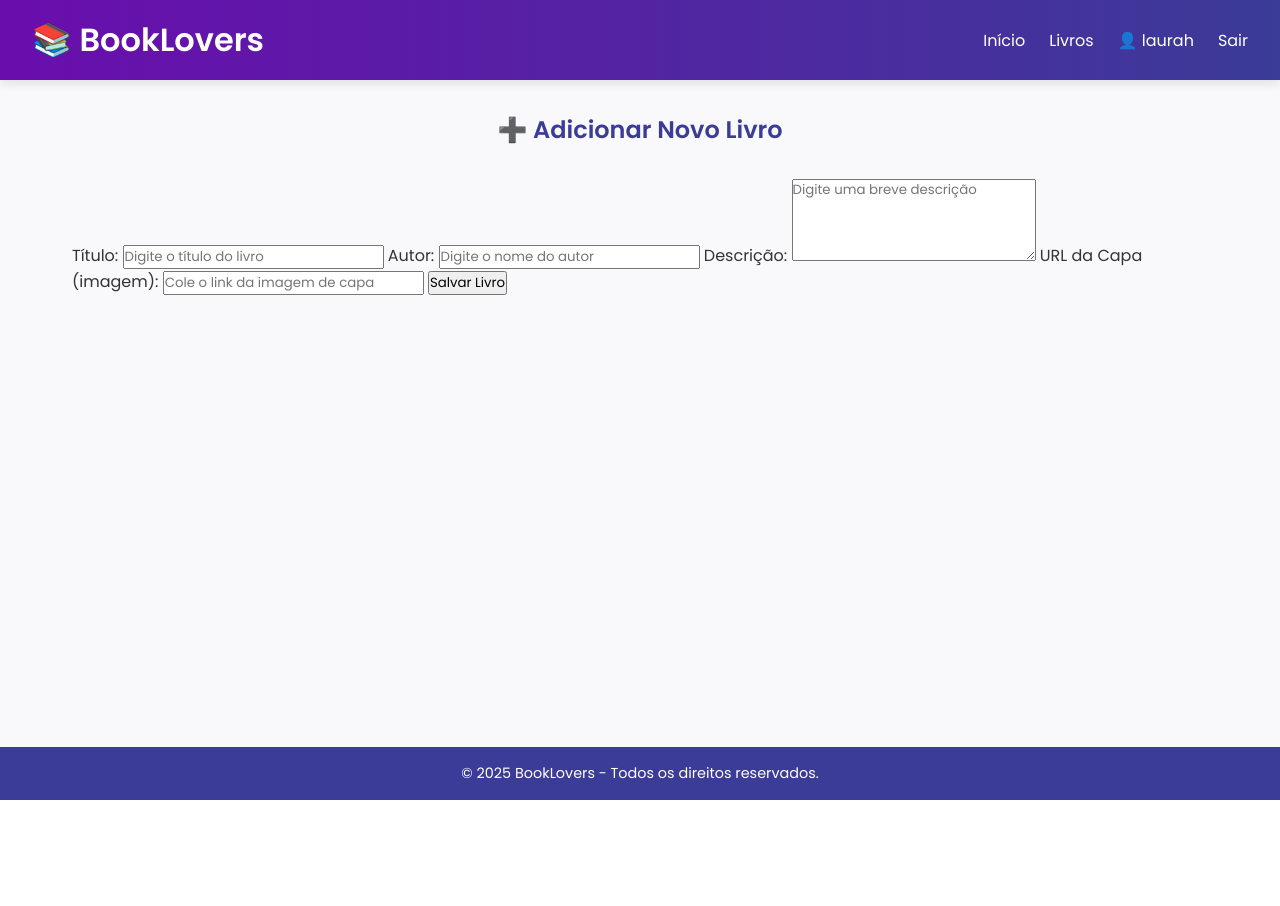
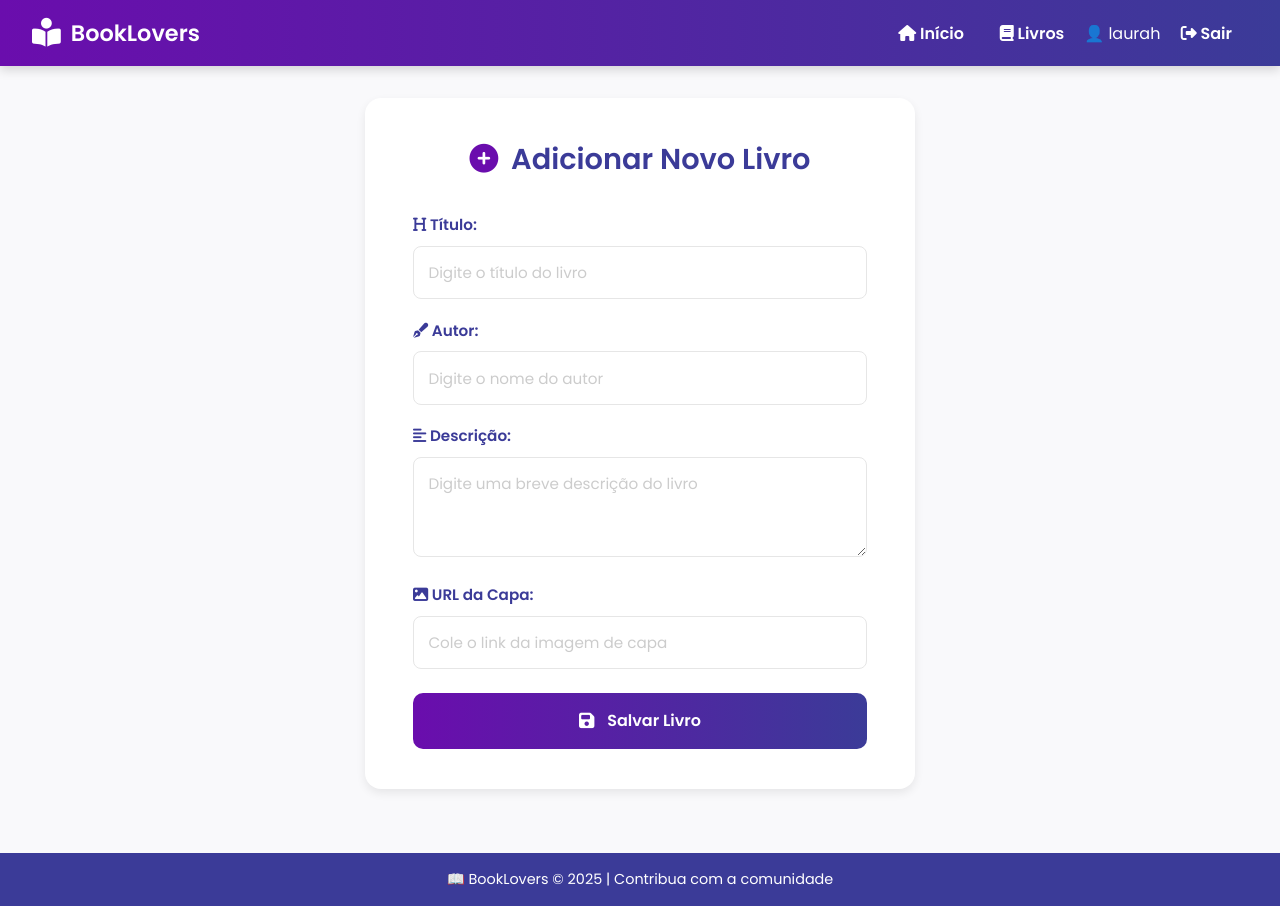
Before and after one commit to laudvs/biblioteca-virtual, a PHP site: page /booklovers/adicionar_livro.php in a window 1280 px wide. Before the commit the page ends 800 px from the top, so only its background shows below. Run offline with PHP 8.4, Linux system fonts and the light colour scheme; a user stored in the database is signed in.

Commit message:
Add files via upload

```diff
--- a/front-end/adicionar_livro.css
+++ b/front-end/adicionar_livro.css
@@ -9,14 +9,14 @@
 }
 
 body {
-  background: linear-gradient(120deg, #f4e3ff, #f9f9fb);
+  background-color: #f9f9fb;
+  color: #333;
+  min-height: 100vh;
   display: flex;
   flex-direction: column;
-  min-height: 100vh;
-  color: #333;
 }
 
-/* ====== TOPO ====== */
+/* ====== CABEÇALHO ====== */
 .topo {
   background: linear-gradient(90deg, #6a0dad, #3b3b98);
   color: white;
@@ -24,77 +24,120 @@ body {
   display: flex;
   justify-content: space-between;
   align-items: center;
-  box-shadow: 0 4px 10px rgba(0, 0, 0, 0.1);
+  position: sticky;
+  top: 0;
+  z-index: 20;
+  box-shadow: 0 4px 10px rgba(0, 0, 0, 0.15);
+}
+
+.topo .logo {
+  display: flex;
+  align-items: center;
+  gap: 10px;
+  font-weight: 600;
+  font-size: 1.4rem;
+}
+
+.topo .logo i {
+  font-size: 1.8rem;
 }
 
 .topo a {
   color: white;
   text-decoration: none;
-  border: 1px solid #fff;
-  padding: 0.4rem 0.8rem;
+  padding: 0.5rem 1rem;
   border-radius: 8px;
   transition: 0.3s;
+  font-weight: 600;
 }
 
 .topo a:hover {
   background: white;
-  color: #6a0dad;
+  color: #3b3b98;
+  transform: scale(1.05);
 }
 
-/* ====== FORM ====== */
+/* ====== CONTAINER PRINCIPAL ====== */
 main {
   flex: 1;
   display: flex;
   justify-content: center;
   align-items: center;
-  padding: 2rem;
+  padding: 2rem 1rem;
 }
 
 .form-container {
   background: white;
   padding: 2.5rem 3rem;
-  border-radius: 20px;
-  box-shadow: 0 6px 18px rgba(0, 0, 0, 0.15);
-  max-width: 500px;
+  border-radius: 16px;
+  box-shadow: 0 4px 10px rgba(0, 0, 0, 0.08);
+  max-width: 550px;
   width: 100%;
 }
 
 .form-container h2 {
   text-align: center;
-  margin-bottom: 1.5rem;
+  margin-bottom: 2rem;
   color: #3b3b98;
   font-weight: 600;
+  font-size: 1.8rem;
+  display: flex;
+  align-items: center;
+  justify-content: center;
+  gap: 0.8rem;
+}
+
+.form-container h2 i {
+  color: #6a0dad;
+  font-size: 1.8rem;
+}
+
+/* ====== FORM GROUPS ====== */
+.form-group {
+  margin-bottom: 1.2rem;
 }
 
 form label {
   display: block;
-  margin-top: 1rem;
   font-weight: 600;
-  color: #555;
+  color: #3b3b98;
+  margin-bottom: 0.6rem;
+  font-size: 0.95rem;
 }
 
 form input,
 form textarea {
   width: 100%;
-  padding: 0.7rem;
-  margin-top: 0.5rem;
-  border: 1px solid #ccc;
+  padding: 0.9rem;
+  border: 1px solid #e6e6e6;
   border-radius: 8px;
+  font-family: 'Poppins', sans-serif;
   transition: 0.3s;
-  resize: none;
+  font-size: 0.95rem;
+}
+
+form input::placeholder,
+form textarea::placeholder {
+  color: #ccc;
 }
 
 form input:focus,
 form textarea:focus {
   border-color: #6a0dad;
-  box-shadow: 0 0 5px rgba(106, 13, 173, 0.3);
+  box-shadow: 0 0 8px rgba(106, 13, 173, 0.2);
   outline: none;
 }
 
+form textarea {
+  resize: vertical;
+  min-height: 100px;
+}
+
+/* ====== BOTÃO ====== */
 button {
   width: 100%;
   margin-top: 1.5rem;
-  padding: 0.8rem;
+  padding: 0.95rem;
   background: linear-gradient(90deg, #6a0dad, #3b3b98);
   color: white;
   border: none;
@@ -102,11 +145,21 @@ button {
   font-weight: 600;
   cursor: pointer;
   transition: 0.3s;
+  font-size: 1rem;
+  display: flex;
+  align-items: center;
+  justify-content: center;
+  gap: 0.8rem;
 }
 
 button:hover {
-  opacity: 0.9;
-  transform: scale(1.02);
+  opacity: 0.95;
+  transform: translateY(-2px);
+  box-shadow: 0 6px 15px rgba(106, 13, 173, 0.3);
+}
+
+button i {
+  font-size: 1.1rem;
 }
 
 /* ====== RODAPÉ ====== */
@@ -116,4 +169,27 @@ footer {
   color: white;
   padding: 1rem 0;
   font-size: 0.9rem;
+  margin-top: 2rem;
 }
+
+/* ====== RESPONSIVIDADE ====== */
+@media (max-width: 600px) {
+  .topo {
+    flex-direction: column;
+    gap: 1rem;
+    padding: 1rem;
+  }
+
+  .form-container {
+    padding: 2rem 1.5rem;
+  }
+
+  .form-container h2 {
+    font-size: 1.5rem;
+  }
+
+  button {
+    padding: 0.8rem;
+    font-size: 0.95rem;
+  }
+}
--- a/front-end/adicionar_livro.php
+++ b/front-end/adicionar_livro.php
@@ -12,45 +12,70 @@ if(!isset($_SESSION['usuario'])){
   <meta charset="UTF-8">
   <meta name="viewport" content="width=device-width, initial-scale=1.0">
   <title>Adicionar Livro - BookLovers</title>
-<link rel="stylesheet" href="livros.css">
+  <link rel="preconnect" href="https://fonts.googleapis.com">
+  <link rel="preconnect" href="https://fonts.gstatic.com" crossorigin>
+  <link href="https://fonts.googleapis.com/css2?family=Poppins:wght@300;400;600;700&display=swap" rel="stylesheet">
+  <link rel="stylesheet" href="https://cdnjs.cloudflare.com/ajax/libs/font-awesome/6.4.2/css/all.min.css">
+  <link rel="stylesheet" href="adicionar_livro.css">
 </head>
+
 <body>
-
   <header class="topo">
-  <h1>📚 BookLovers</h1>
+    <div class="logo">
+      <i class="fa-solid fa-book-open-reader"></i>
+      <span>BookLovers</span>
+    </div>
     <nav>
-    <ul>
-      <li><a href="index.php">Início</a></li>
-      <li><a href="livros.php">Livros</a></li>
-      <li><span>👤 <?= $_SESSION['usuario']; ?></span></li>
-      <li><a href="../back-end/logout.php">Sair</a></li>
-    </ul>
+      <a href="index.php">
+        <i class="fas fa-home"></i> Início
+      </a>
+      <a href="livros.php">
+        <i class="fas fa-book"></i> Livros
+      </a>
+      <span style="color: white;">👤 <?= htmlspecialchars($_SESSION['usuario']); ?></span>
+      <a href="../back-end/logout.php">
+        <i class="fas fa-sign-out-alt"></i> Sair
+      </a>
     </nav>
   </header>
 
-<main class="conteudo">
-  <h2>➕ Adicionar Novo Livro</h2>
+  <main>
+    <div class="form-container">
+      <h2>
+        <i class="fas fa-plus-circle"></i>
+        Adicionar Novo Livro
+      </h2>
 
-  <form action="../back-end/processar_livro.php" method="POST" class="form-livro">
-    <label for="titulo">Título:</label>
+      <form action="../back-end/processar_livro.php" method="POST">
+        <div class="form-group">
+          <label for="titulo"><i class="fas fa-heading"></i> Título:</label>
           <input type="text" id="titulo" name="titulo" placeholder="Digite o título do livro" required>
+        </div>
 
-    <label for="autor">Autor:</label>
+        <div class="form-group">
+          <label for="autor"><i class="fas fa-pen-fancy"></i> Autor:</label>
           <input type="text" id="autor" name="autor" placeholder="Digite o nome do autor" required>
+        </div>
 
-    <label for="descricao">Descrição:</label>
-    <textarea id="descricao" name="descricao" rows="4" placeholder="Digite uma breve descrição" required></textarea>
+        <div class="form-group">
+          <label for="descricao"><i class="fas fa-align-left"></i> Descrição:</label>
+          <textarea id="descricao" name="descricao" placeholder="Digite uma breve descrição do livro" required></textarea>
+        </div>
 
-    <label for="capa">URL da Capa (imagem):</label>
+        <div class="form-group">
+          <label for="capa"><i class="fas fa-image"></i> URL da Capa:</label>
           <input type="url" id="capa" name="capa" placeholder="Cole o link da imagem de capa" required>
+        </div>
 
-    <button type="submit" class="botao-adicionar">Salvar Livro</button>
+        <button type="submit">
+          <i class="fas fa-save"></i> Salvar Livro
+        </button>
       </form>
+    </div>
   </main>
 
   <footer>
-  <p>© 2025 BookLovers - Todos os direitos reservados.</p>
+    <p>📖 BookLovers © 2025 | Contribua com a comunidade</p>
   </footer>
-
 </body>
 </html>
```
Also changed, not shown: banco_dados/booklovers.sql (+51 -9 lines), booklovers.sql (added, +184 -0 lines), front-end/admin.php (+13 -5 lines), front-end/index.php (+56 -1 lines), front-end/style.css (+58 -0 lines). Lines whose indentation alone changed are shown as unchanged.
